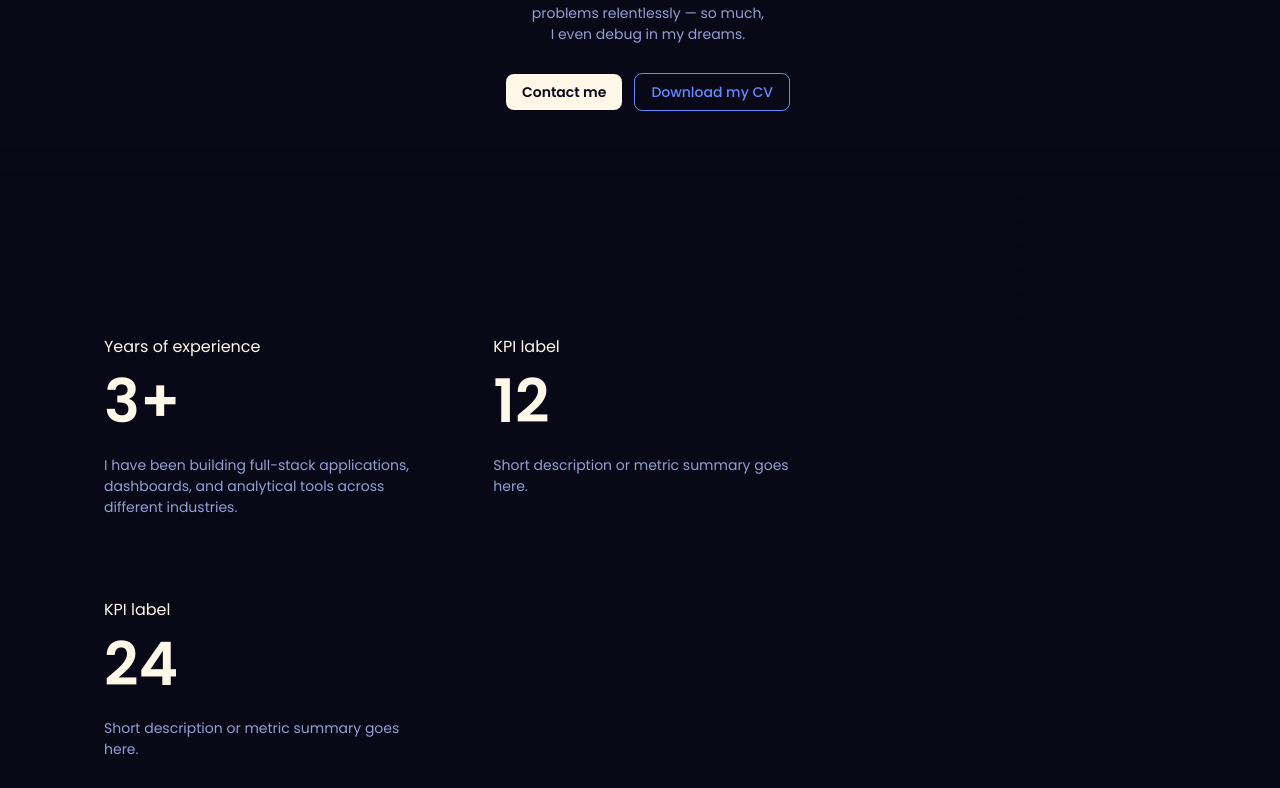
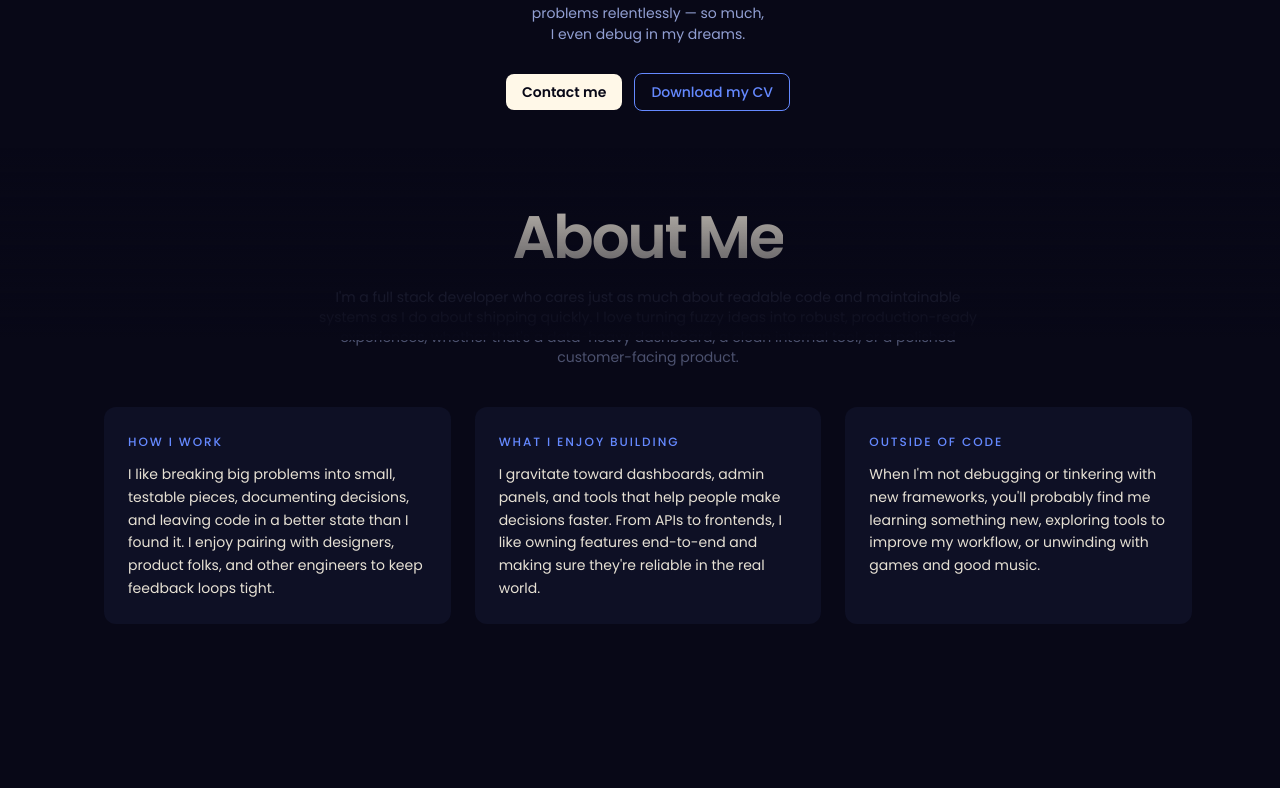
Before and after one commit to hans-salangsang/modern-web-portfolio, a Next.js app: page / in a window 1280 px wide. Shown: the part 460-1248 px from the top of the page. Built offline with nearby package versions, Linux system fonts and the light colour scheme.

Commit message:
feat: update Home component to include an 'About Me' section with personal insights and adjust navigation link for improved routing

```diff
--- a/app/components/NavLinks.tsx
+++ b/app/components/NavLinks.tsx
@@ -5,7 +5,7 @@ import { motion } from "framer-motion";
 
 export const navLinks = [
   { href: "#hero", label: "Home" },
-  { href: "#hero", label: "About" },
+  { href: "#about", label: "About" },
   { href: "#skills", label: "Skills" },
   { href: "#experience", label: "Experience" },
   { href: "#projects", label: "Projects" },
--- a/app/page.tsx
+++ b/app/page.tsx
@@ -78,28 +78,64 @@ export default function Home() {
           </div>
         </div>
 
-        {/* KPI block */}
-        <div className="grid grid-cols-1 sm:grid-cols-2 lg:grid-cols-3 gap-x-10 sm:gap-x-16 lg:gap-x-20 gap-y-14 sm:gap-y-20 pt-52 pb-8 sm:pb-10 pl-6 pr-4 sm:pl-12 sm:pr-8 lg:pl-16 lg:pr-12">
-          <KpiCard
-            className="lg:col-start-1"
-            label="Years of experience"
-            value={3}
-            suffix="+"
-            durationMs={1000}
-            description="I have been building full-stack applications, dashboards, and analytical tools across different industries."
-          />
-          <KpiCard
-            className="lg:col-start-2"
-            label="KPI label"
-            value={12}
-            description="Short description or metric summary goes here."
-          />
-          <KpiCard
-            className="lg:col-start-1"
-            label="KPI label"
-            value={24}
-            description="Short description or metric summary goes here."
-          />
+      </motion.section>
+
+      {/* About */}
+      <motion.section
+        id="about"
+        className="py-20 scroll-mt-28"
+        variants={sectionFade}
+        initial="hidden"
+        whileInView="visible"
+        viewport={{ once: true, amount: 0.2 }}
+        transition={{ duration: 0.5, ease: "easeOut" }}
+      >
+        <div className="w-full pl-6 pr-4 sm:pl-12 sm:pr-8 lg:pl-16 lg:pr-12 flex flex-col items-start text-left md:items-center md:text-center">
+          <h2 className="font-heading text-4xl sm:text-5xl lg:text-6xl font-semibold tracking-[-0.04em]">
+            <HoverRevealText>About Me</HoverRevealText>
+          </h2>
+          <p className="text-sm max-w-[420px] sm:max-w-[520px] md:max-w-2xl text-muted-subtle mt-3">
+            I&apos;m a full stack developer who cares just as much about
+            readable code and maintainable systems as I do about shipping
+            quickly. I love turning fuzzy ideas into robust, production-ready
+            experiences, whether that&apos;s a data-heavy dashboard, a clean
+            internal tool, or a polished customer-facing product.
+          </p>
+        </div>
+        <div className="w-full pl-6 pr-4 sm:pl-12 sm:pr-8 lg:pl-16 lg:pr-12 mt-10 grid grid-cols-1 md:grid-cols-3 gap-4 sm:gap-5 lg:gap-6">
+          <div className="font-body text-sm text-muted-subtle bg-accent/6 rounded-xl p-5 sm:p-6">
+            <span className="text-xs font-medium tracking-[0.16em] uppercase text-accent">
+              How I work
+            </span>
+            <p className="mt-3 leading-relaxed text-foreground/90">
+              I like breaking big problems into small, testable pieces,
+              documenting decisions, and leaving code in a better state than I
+              found it. I enjoy pairing with designers, product folks, and other
+              engineers to keep feedback loops tight.
+            </p>
+          </div>
+          <div className="font-body text-sm text-muted-subtle bg-accent/6 rounded-xl p-5 sm:p-6">
+            <span className="text-xs font-medium tracking-[0.16em] uppercase text-accent">
+              What I enjoy building
+            </span>
+            <p className="mt-3 leading-relaxed text-foreground/90">
+              I gravitate toward dashboards, admin panels, and tools that help
+              people make decisions faster. From APIs to frontends, I like
+              owning features end-to-end and making sure they&apos;re reliable
+              in the real world.
+            </p>
+          </div>
+          <div className="font-body text-sm text-muted-subtle bg-accent/6 rounded-xl p-5 sm:p-6">
+            <span className="text-xs font-medium tracking-[0.16em] uppercase text-accent">
+              Outside of code
+            </span>
+            <p className="mt-3 leading-relaxed text-foreground/90">
+              When I&apos;m not debugging or tinkering with new frameworks,
+              you&apos;ll probably find me learning something new, exploring
+              tools to improve my workflow, or unwinding with games and good
+              music.
+            </p>
+          </div>
         </div>
       </motion.section>
 
```
